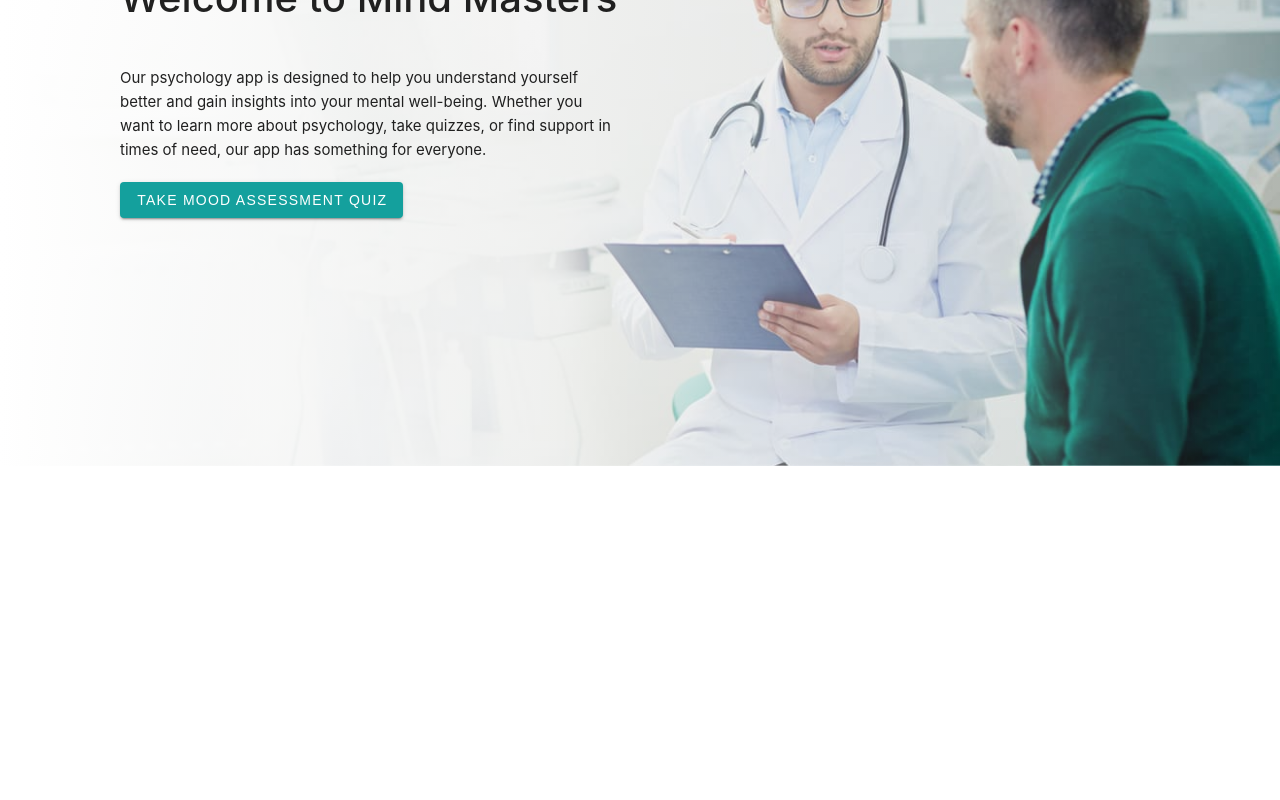
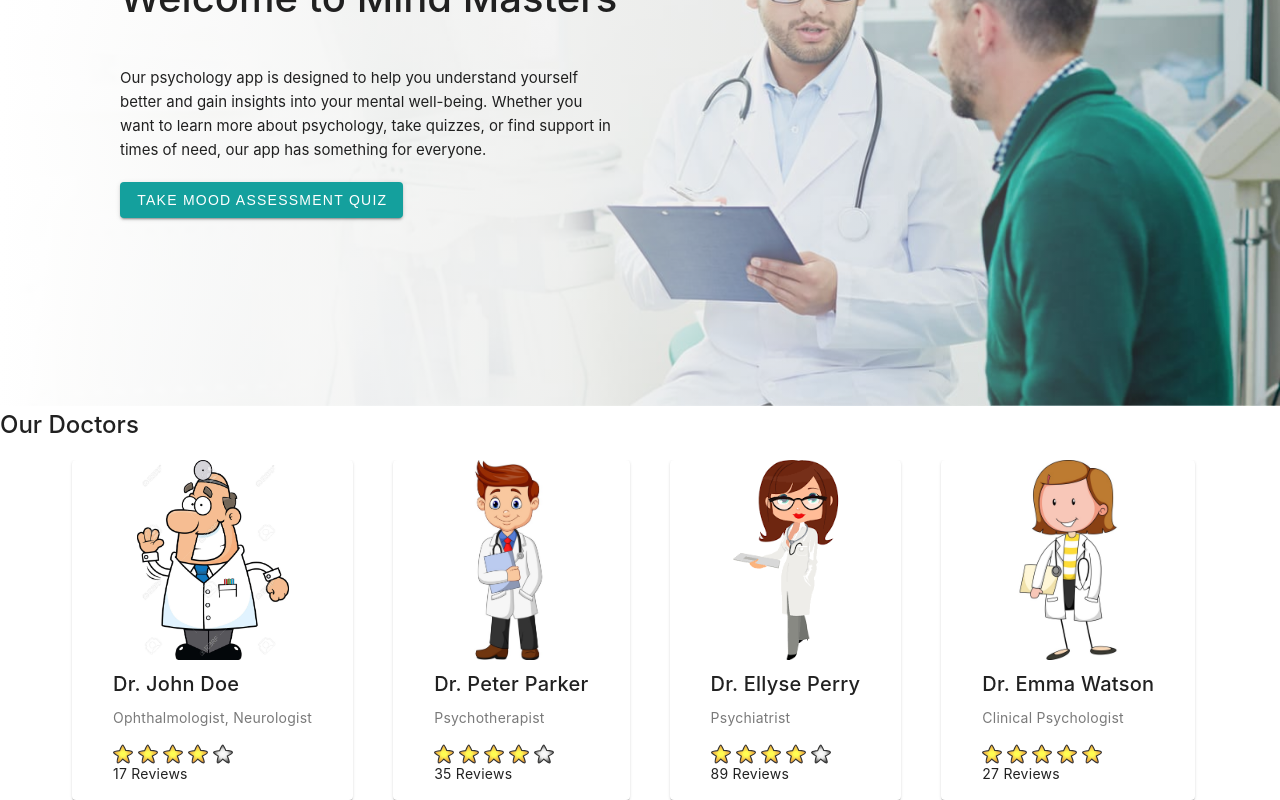
Before and after one commit to Feralwater/CogniLearn, a Vue app: page / in a window 1280 px wide. Shown: the part 272-1072 px from the top of the page. Before the commit the page ends 800 px from the top, so only its background shows below. Built offline with nearby package versions, Linux system fonts and the light colour scheme.

Commit message:
add slider to home view

```diff
--- a/src/views/HomeView/HomeView.css
+++ b/src/views/HomeView/HomeView.css
@@ -16,3 +16,14 @@
   cursor: pointer;
   width: fit-content;
 }
+
+.home-heading-2 {
+  font-size: 1.5rem;
+  font-weight: 500;
+  margin-bottom: 1rem;
+}
+
+.home-slider {
+  width: 100%;
+  margin: 0 auto;
+}
--- a/src/views/HomeView/HomeView.vue
+++ b/src/views/HomeView/HomeView.vue
@@ -1,4 +1,5 @@
 <template>
+  <div>
     <v-img
       :src="banner"
       gradient="to right, rgba(255, 255, 255, 1), rgba(0, 0, 0, 0.1)"
@@ -23,13 +24,24 @@
         </v-btn>
       </div>
     </v-img>
+    <section>
+      <h2 class="home-heading-2">Our Doctors</h2>
+      <div class="home-slider">
+        <slide-group :sliderItems="doctors" />
+      </div>
+    </section>
+  </div>
 </template>
 
 <script>
 import banner from "@/assets/banner.jpg";
 import { Routes } from "@/router/routes";
+import SlideGroup from "@/components/SlideGroup/SlideGroup.vue";
+import { doctors } from "@/data/doctors";
 
 export default {
+  components: { SlideGroup },
+  name: "HomeView",
   methods: {
     navigateToDepressionTest() {
       this.$router.push(Routes.Quiz);
@@ -37,7 +49,8 @@ export default {
   },
   data() {
     return {
-      banner
+      banner,
+      doctors
     };
   }
 };
```
Lines whose indentation alone changed are shown as unchanged.
